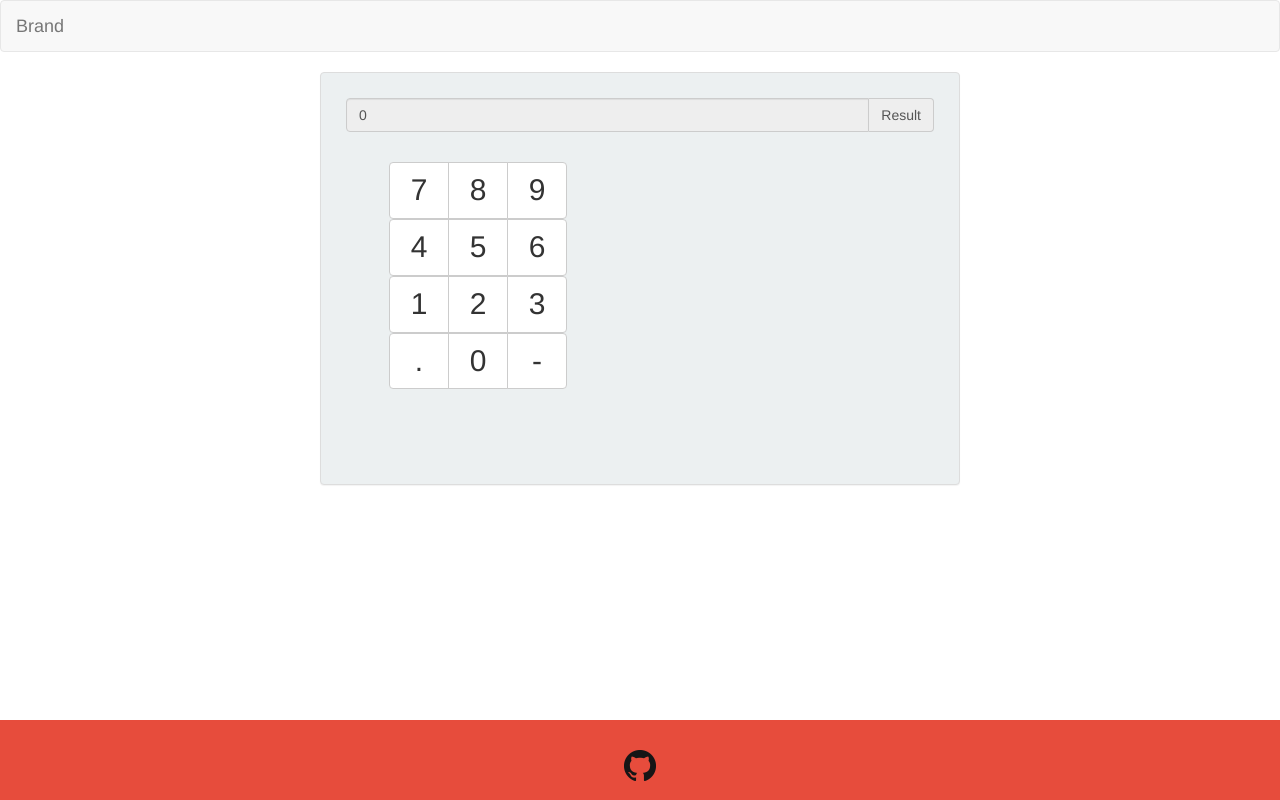
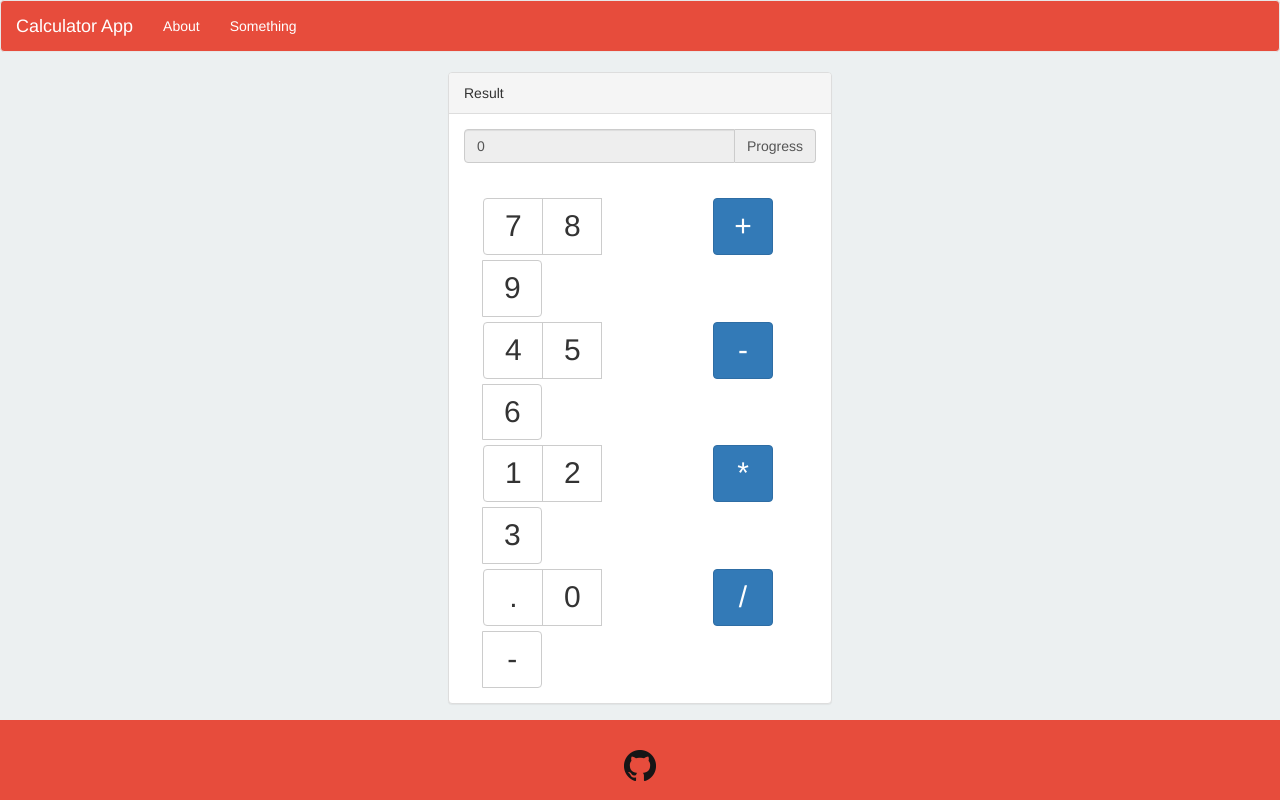
Before and after one commit to aleksimonaco/calculator, a PHP site: page / in a window 1280 px wide. Run offline with PHP 8.4, Linux system fonts and the light colour scheme; some libraries are stand-ins or nearby versions.

Commit message:
More button functions

```diff
--- a/calculator.js
+++ b/calculator.js
@@ -5,31 +5,40 @@ var data = {
 	buttons: [ {
 		leftButton: 7,
 		centerButton: 8,
-		rightButton: 9
+		rightButton: 9,
+		calculationButton: " + "
 	}, {
 		leftButton: 4,
 		centerButton: 5,
-		rightButton: 6
+		rightButton: 6,
+		calculationButton: " - "
 	}, {
 		leftButton: 1,
 		centerButton: 2,
-		rightButton: 3
+		rightButton: 3,
+		calculationButton: " * "
 	}, {
 		leftButton: ".",
+		leftButtonString: "dot",
 		centerButton: 0,
-		rightButton: "-"
+		rightButton: "-",
+		calculationButton: " / "
 	}
 	]
 };
 
+//Add the buttons the div with class numberbuttons
 $('.numberbuttons').append(template(data));
 
 //Click functions for the numberpad (only the numbers)
 $("#button1, #button2, #button3, #button4, #button5, #button6, #button7, #button8, #button9, #button0").click(function() {
-	if($("#progress").val() == 0){
+
+	var progress = $("#progress").val();
+
+	if(progress == 0 && progress.indexOf(".") == -1){
 		$("#progress").val($(this).val());
 	}else{
-		$("#progress").val($("#progress").val() + $(this).val());
+		$("#progress").val(progress + $(this).val());
 	}
 });
 
@@ -44,6 +53,19 @@ $("#button-").click(function(){
 	}
 })
 
+//Click function for the dot button (.)
+$("#buttondot").click(function(){
+	if($("#progress").val().indexOf(".") == -1){
+		$("#progress").val($("#progress").val() + $(this).val());
+	}
+});
+
+//Click functions for the logical operator buttons
+$(".calculationButton").click(function(){
+	$(".panel-heading").append($("#progress").val() + $(this).val());
+	$("#progress").val(0);
+});
+
 //Hover effect for github logo
 $("#github").hover(function(){
 	$(this).attr("src", "img/GitHub-Mark-Light-32px.png")
--- a/index.html
+++ b/index.html
@@ -33,18 +33,26 @@
         <span class="icon-bar"></span>
         <span class="icon-bar"></span>
       </button>
-      <a class="navbar-brand" href="#">Brand</a>
+      <a class="navbar-brand" href="#">Calculator App</a>
     </div>
 
+    <div class="collapse navbar-collapse" id="bs-example-navbar-collapse-1">
+      <ul class="nav navbar-nav">
+        <li><a class="navLink" href="#">About <span class="sr-only">(current)</span></a></li>
+        <li><a class="navLink" href="#">Something</a></li>
+      </ul>
+
+    </div><!-- /.navbar-collapse -->
     </div><!-- /.container-fluid -->
 </nav>
 
     	<div id="calculator" class="panel panel-default">
+        <div class="panel-heading">Result </div>
     		<div class="panel-body">
 
 		    	<div class="input-group">
 				  <input id="progress" type="text" disabled class="form-control" placeholder="Press a number to start" aria-describedby="basic-addon2" value="0">
-				  <span class="input-group-addon" id="basic-addon2">Result</span>
+				  <span class="input-group-addon" id="basic-addon2">Progress</span>
 				</div>
 
         <!-- Handlebar template for a set of number buttons -->
@@ -52,12 +60,23 @@
         {{#buttons}}
           <div class="row">
 
-            <div class="btn-group" role="group" aria-label="...">
-              <button id="button{{leftButton}}" type="button" class="btn btn-default numberbutton" value="{{leftButton}}">{{leftButton}}</button>
-              <button id="button{{centerButton}}" type="button" class="btn btn-default numberbutton" value="{{centerButton}}">{{centerButton}}</button>
-              <button id="button{{rightButton}}" type="button" class="btn btn-default numberbutton" value="{{rightButton}}">{{rightButton}}</button>
+          <div class="btn-group col-md-6 col-md-offset-1" role="group" aria-label="...">
+
+          {{#if leftButtonString}}
+            <button id="button{{leftButtonString}}" type="button" class="btn btn-default button" value="{{leftButton}}">{{leftButton}}</button>
+          {{else}}
+            <button id="button{{leftButton}}" type="button" class="btn btn-default button" value="{{leftButton}}">{{leftButton}}</button>
+          {{/if}}
+
+              <button id="button{{centerButton}}" type="button" class="btn btn-default button" value="{{centerButton}}">{{centerButton}}</button>
+              <button id="button{{rightButton}}" type="button" class="btn btn-default button" value="{{rightButton}}">{{rightButton}}</button>
             </div>
 
+            <div class="col-md-4">
+            <button class="btn btn-primary button calculationButton" value="{{calculationButton}}">{{calculationButton}}</button>
+            </div>
+
+            </div>
           </div>
         {{/buttons}}
         </script>
@@ -73,7 +92,7 @@
     <a target="_blank" href="https://github.com/aleksimonaco/calculator">
      <img id="github" src="img/GitHub-Mark-32px.png" alt="GitHub Mark Logo"/>
     </a>
-  </div>
+  </div><!-- /#footer -->
 
   </div><!-- /#container -->
 
--- a/styles.css
+++ b/styles.css
@@ -2,13 +2,19 @@ html, body {
 	margin:0;
 	padding:0;
 	height:100%;
+	background-color: #ecf0f1;
 }
 
 .navbar {
+	background-color: #e74c3c;
 }
 
-.navbar-brand {
-	color:white;
+.navbar-brand, .navLink {
+	color:white !important;
+}
+
+.navbar-brand:hover, .navLink:hover {
+	color: black !important;
 }
 
 
@@ -18,23 +24,20 @@ html, body {
 }
 
 #calculator {
-	width: 50%;
+	width: 30%;
 	margin: 0 auto;
-	background-color: #ecf0f1;
-	padding:10px;
-	padding-bottom:80px;
 }
 
 .numberbuttons{
 	text-align: center;
-	width: 50%;
 	margin-top: 30px;
 }
 
-.numberbutton {
+.button {
 	font-size: 30px;
 	padding-left: 20px;
 	padding-right: 20px;
+	margin-top: 5px;
 }
 
 .btn {
```
